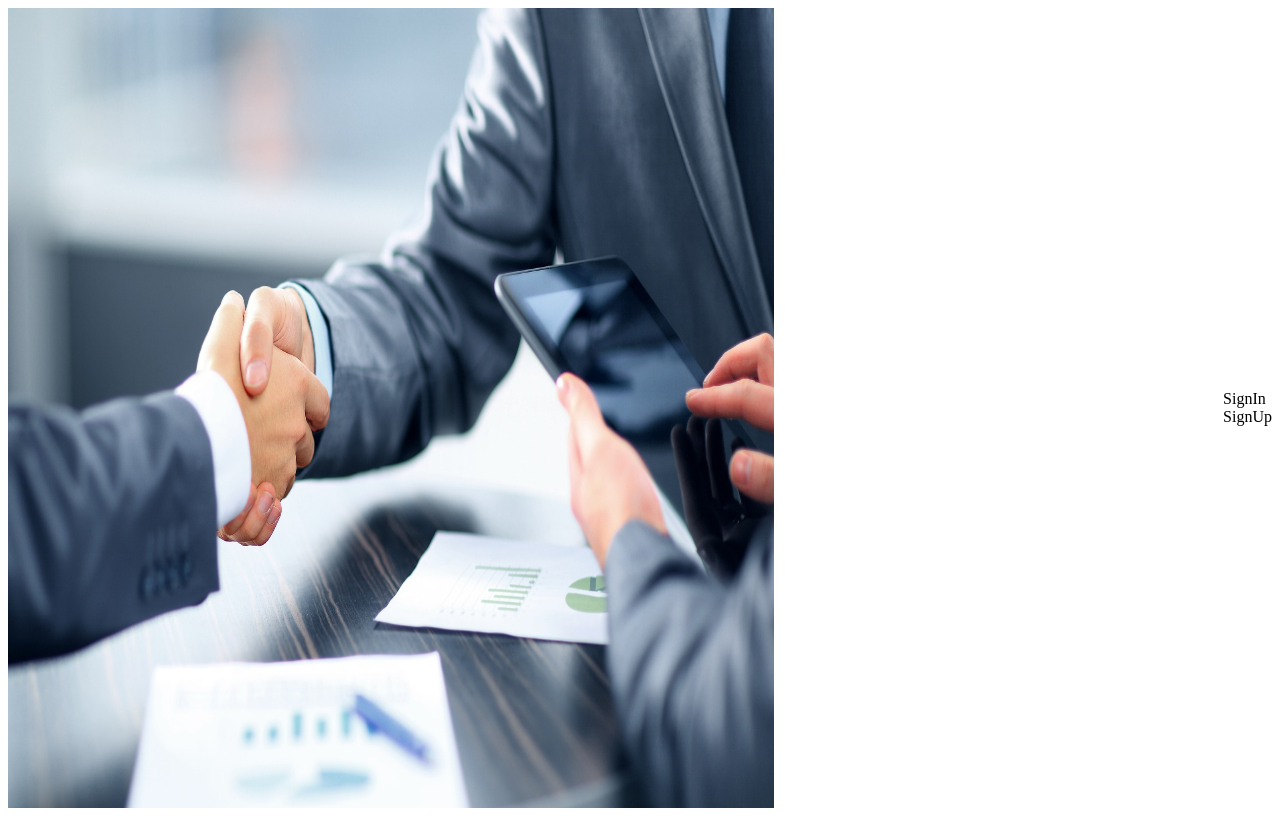
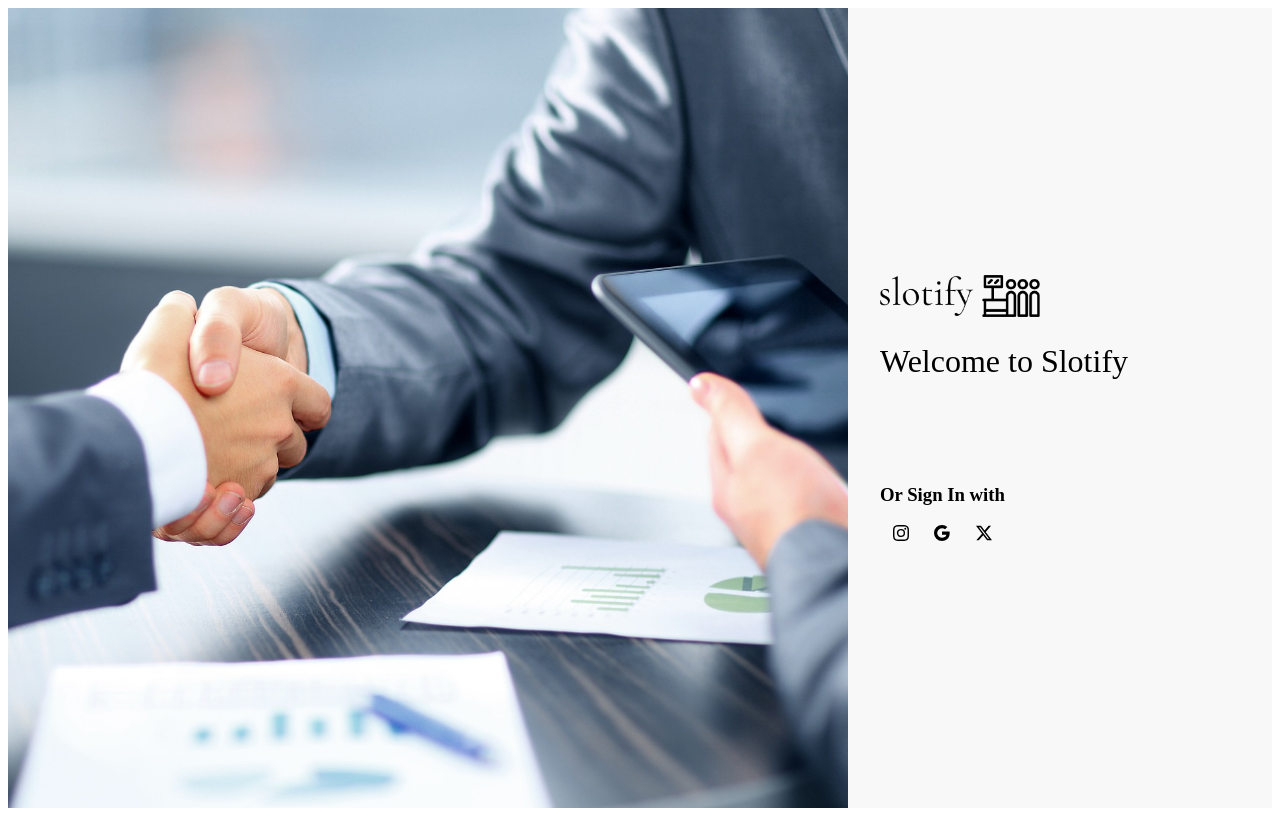
Before and after one commit to maniram3112/slotify, a React (Create React App) app: page /landing in a window 1280 px wide. Built offline with nearby package versions, Linux system fonts and the light colour scheme.

Commit message:
Added the Login and Sign Up feature

```diff
--- a/src/App.js
+++ b/src/App.js
@@ -1,13 +1,29 @@
+import { Navigate, Route, BrowserRouter as Router, Routes } from 'react-router-dom';
 import './App.css';
 import pages from './pages';
 
-const {LandingPage} = pages;
+const {LandingPage, SignIn, SignUp} = pages;
 
 function App() {
   return (
-    <div className="App">
-      <LandingPage/>
-    </div>
+    <Router>
+      <div className="App">
+        <Routes>
+          <Route
+            path='/' element={<Navigate to='/landing'/>}
+          />
+          <Route
+            path='/landing' element={<LandingPage/>}
+          />
+          <Route
+            path='/signin' element={<SignIn/>}
+          />
+          <Route
+            path='/signup' element={<SignUp/>}
+          />
+        </Routes>
+      </div>
+    </Router>
   );
 }
 
--- a/src/pages/LandingPage/LandingPage.css
+++ b/src/pages/LandingPage/LandingPage.css
@@ -1,18 +1,58 @@
-.pageContainer{
+.landingPage {
     display: flex;
-    justify-content: center;
-    align-items: center;
+    height: 100vh;
 }
 
-.pageImg{
-    height: 100vh;
+.pageContainer {
+    display: flex;
     width: 100%;
+    justify-content: space-between;
 }
 
-.pageImg img{
-    width: 63%;
+.pageImg {
     height: 100%;
-    background-position: center;
-    background-repeat: no-repeat;
-    background-size: cover;
+    width: 70%;
 }
+
+.pageImg img {
+    width: 100%;
+    height: 100%;
+    object-fit: cover;
+}
+
+.pageAuth {
+    width: 30%;
+    padding: 2rem;
+    display: flex;
+    flex-direction: column;
+    justify-content: center;
+    align-items: flex-start;
+    background-color: #f8f8f8;
+}
+
+.pageAuth img{
+    width: 45%;
+    height: auto;
+}
+
+.pageAuth-heading {
+    margin-bottom: 2rem;
+}
+
+.pageAuth-heading h1 {
+    text-align: center;
+    font-weight: 100;
+}
+
+.pageAuth-thirdParty {
+    margin-top: 2rem;
+}
+
+.thirdParty-heading {
+    margin-bottom: 1rem;
+}
+
+.thirdParty {
+    display: flex;
+    justify-content: space-around;
+}
--- a/src/pages/LandingPage/LandingPage.jsx
+++ b/src/pages/LandingPage/LandingPage.jsx
@@ -1,25 +1,40 @@
 import React from 'react';
+import { BsGoogle, BsInstagram, BsTwitterX } from 'react-icons/bs';
+import { Link } from 'react-router-dom';
 import images from '../../assets';
 import './LandingPage.css';
-import SignIn from './SignIn/SignIn';
-import SignUp from './SignUp/SignUp';
 
 const LandingPage = () => {
     return (
-        // <div className='landingPage'>
+        <div className='landingPage'>
             <div className='pageContainer'>
                 <div className='pageImg'>
                     <img src={images.landingImg} alt='bankImage'/>
                 </div>
                 <div className='pageAuth'>
-                    {/* <div className='pageAuth-logo'>
+                    <div className='pageAuth-logo'>
                         <img src={images.logo2} alt='logo'/>
-                    </div> */}
-                    <SignIn/>
-                    <SignUp/>
+                    </div>
+                    <div className='pageAuth-heading'>
+                        <h1>Welcome to Slotify</h1>
+                    </div>
+                    <div className='pageAuth-signIn'>
+                        <Link to="/signin" className='auth-link'/>
+                        <Link to="/signup" className='auth-link'/>
+                    </div>
+                    <div className='pageAuth-thirdParty'>
+                        <div className='thirdParty-heading'>
+                            <h3>Or Sign In with</h3>
+                        </div>
+                        <div className='thirdParty'>
+                            <BsInstagram/>
+                            <BsGoogle/>
+                            <BsTwitterX/>
+                        </div>
+                    </div>
                 </div>
             </div>
-        // </div>
+        </div>
     )
 }
 
--- a/src/pages/LandingPage/SignIn/SignIn.jsx
+++ b/src/pages/LandingPage/SignIn/SignIn.jsx
@@ -1,11 +1,27 @@
-import React from 'react'
+import React from 'react';
+import { Link } from 'react-router-dom';
 
 const SignIn = () => {
     return (
-        <div>
-            SignIn
+        <div className='signIn-container'>
+            <div className='heading'>
+                <h2>Sign in to continue</h2>
+                <h3>Not a member yet?
+                    <Link to="/signup" className='auth-link'>
+                        <span>Register</span>
+                    </Link>
+                </h3>
+            </div>
+            <form className='signIn-form'>
+                <input type='text' placeholder='Enter Your Acc Number' required/>
+                <input type='password' placeholder='Password' required/>
+                <button>Login In</button>
+                <h4>
+                    <span>Forgot your password?</span>
+                </h4>
+            </form>
         </div>
     )
 }
 
-export default SignIn
+export default SignIn;
--- a/src/pages/LandingPage/SignUp/SignUp.jsx
+++ b/src/pages/LandingPage/SignUp/SignUp.jsx
@@ -1,9 +1,26 @@
 import React from 'react'
+import { Link } from 'react-router-dom'
 
 const SignUp = () => {
     return (
-        <div>
-            SignUp
+        <div className='signUp-container'>
+            <div className='signUp-heading'>
+                <h2>Sign Up to get started</h2>
+                <h3>Already a member?
+                    <Link to='/signin'>
+                        <span>Login</span>
+                    </Link>
+                </h3>
+            </div>
+            <form className='signUp-form'>
+                <input type='text' required placeholder='Enter your First name'/>
+                <input type='text' required placeholder='Enter your Last name'/>
+                <input type='text' required placeholder='Enter your Account Number'/>
+                <input type='email' required placeholder='Enter your Mail address'/>
+                <input type='password' required placeholder='Enter your password'/>
+                <input type='password' required placeholder='Renter your password'/>
+                <button>Sign Up</button>
+            </form>
         </div>
     )
 }
--- a/src/pages/index.js
+++ b/src/pages/index.js
@@ -1,7 +1,11 @@
 import LandingPage from './LandingPage/LandingPage';
+import SignIn from './LandingPage/SignIn/SignIn';
+import SignUp from './LandingPage/SignUp/SignUp';
 
 const pages = {
     LandingPage,
+    SignIn,
+    SignUp
 }
 
 export default pages;
```
